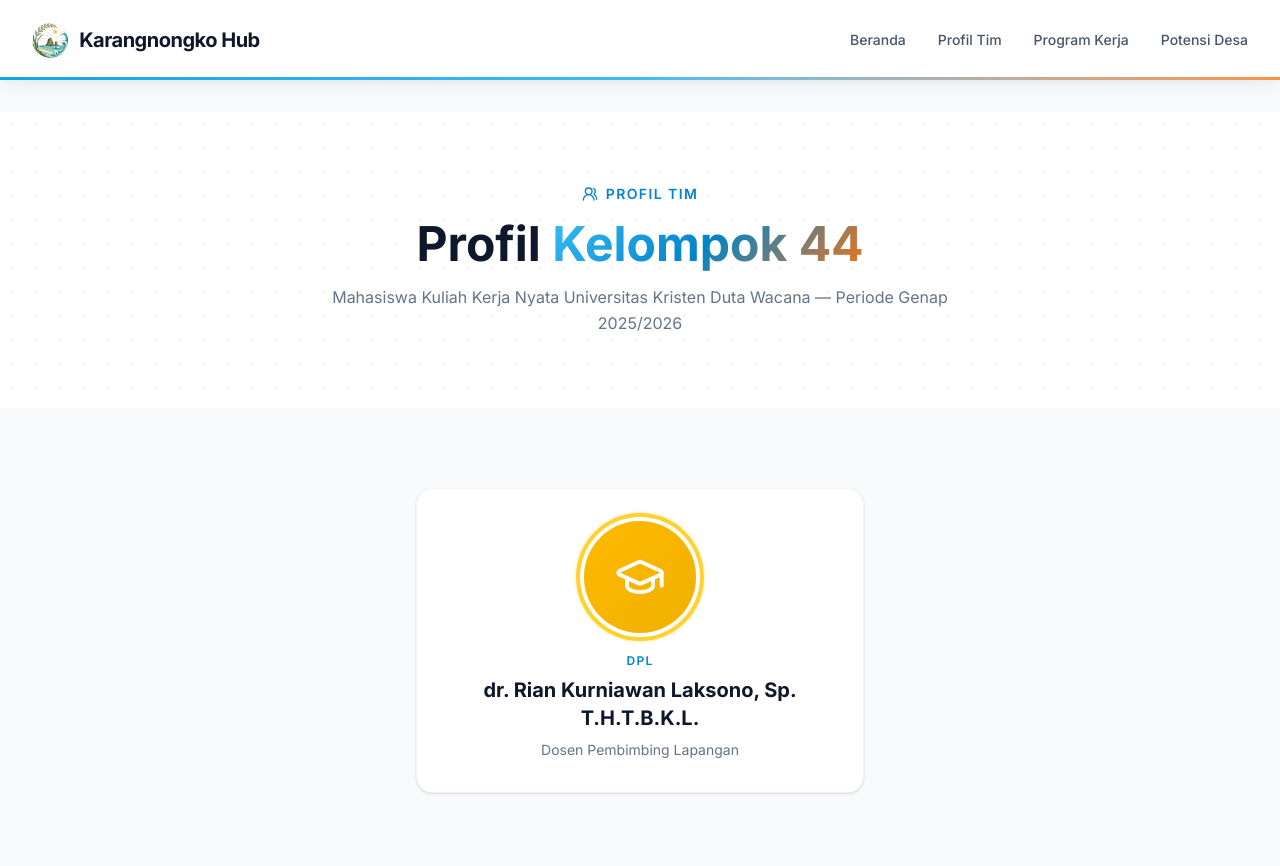
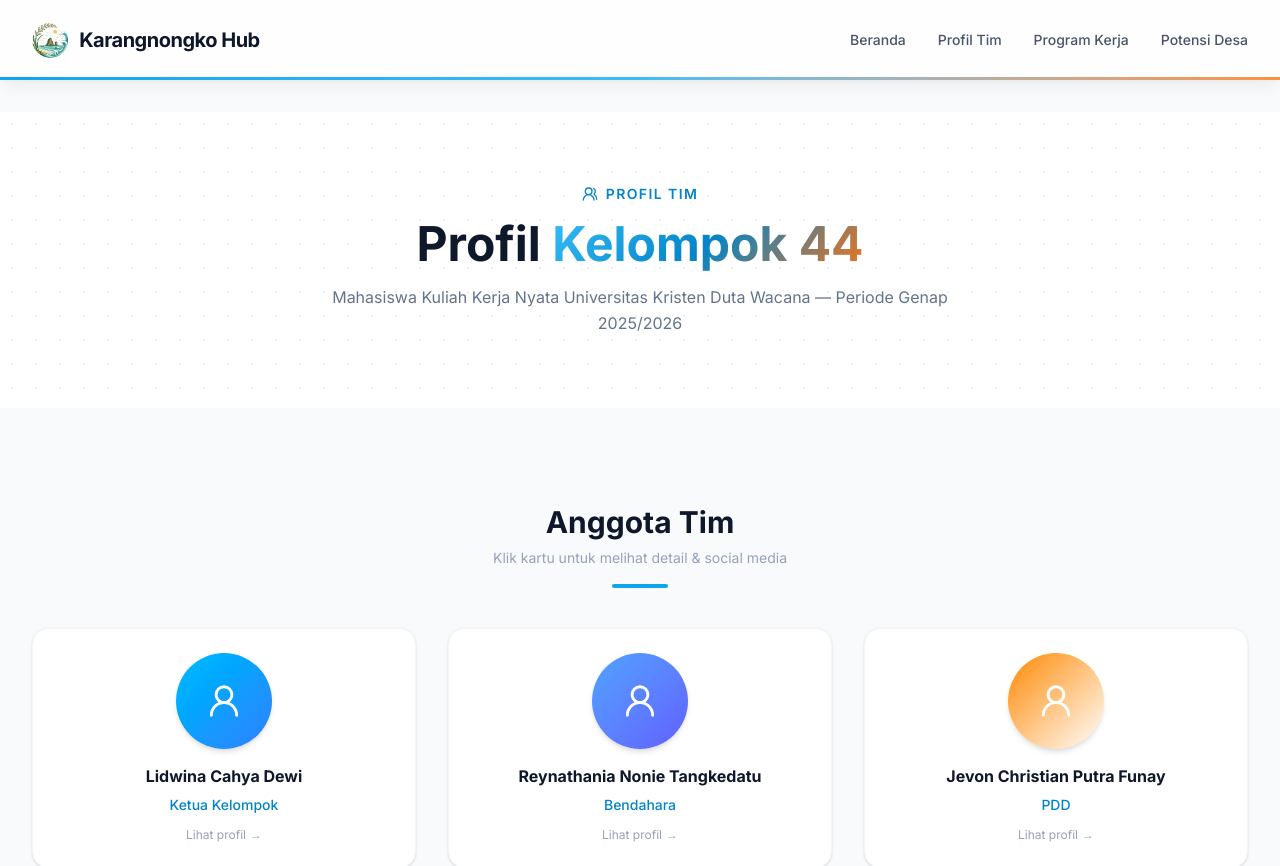
Before and after one commit to JevonFunay/ProkerKKn, a Next.js app: page /tim in a window 1280 px wide. Shown: the top 866 px of the page. Built offline with nearby package versions, Linux system fonts and the light colour scheme.

Commit message:
added social media detail

```diff
--- a/src/components/TimContent.tsx
+++ b/src/components/TimContent.tsx
@@ -1,43 +1,267 @@
 "use client";
 
-import { motion } from "framer-motion";
-import { GraduationCap, UserRound, UsersRound } from "lucide-react";
+import { useState } from "react";
+import { motion, AnimatePresence } from "framer-motion";
+import { UserRound, UsersRound, X, Globe } from "lucide-react";
+
+function IconInstagram({ size = 18 }: { size?: number }) {
+  return (
+    <svg width={size} height={size} viewBox="0 0 24 24" fill="currentColor">
+      <path d="M12 2.163c3.204 0 3.584.012 4.85.07 3.252.148 4.771 1.691 4.919 4.919.058 1.265.069 1.645.069 4.849 0 3.205-.012 3.584-.069 4.849-.149 3.225-1.664 4.771-4.919 4.919-1.266.058-1.644.07-4.85.07-3.204 0-3.584-.012-4.849-.07-3.26-.149-4.771-1.699-4.919-4.92-.058-1.265-.07-1.644-.07-4.849 0-3.204.013-3.583.07-4.849.149-3.227 1.664-4.771 4.919-4.919 1.266-.057 1.645-.069 4.849-.069zm0-2.163c-3.259 0-3.667.014-4.947.072-4.358.2-6.78 2.618-6.98 6.98-.059 1.281-.073 1.689-.073 4.948 0 3.259.014 3.668.072 4.948.2 4.358 2.618 6.78 6.98 6.98 1.281.058 1.689.072 4.948.072 3.259 0 3.668-.014 4.948-.072 4.354-.2 6.782-2.618 6.979-6.98.059-1.28.073-1.689.073-4.948 0-3.259-.014-3.667-.072-4.947-.196-4.354-2.617-6.78-6.979-6.98-1.281-.059-1.69-.073-4.949-.073zm0 5.838c-3.403 0-6.162 2.759-6.162 6.162s2.759 6.163 6.162 6.163 6.162-2.759 6.162-6.163c0-3.403-2.759-6.162-6.162-6.162zm0 10.162c-2.209 0-4-1.79-4-4 0-2.209 1.791-4 4-4s4 1.791 4 4c0 2.21-1.791 4-4 4zm6.406-11.845c-.796 0-1.441.645-1.441 1.44s.645 1.44 1.441 1.44c.795 0 1.439-.645 1.439-1.44s-.644-1.44-1.439-1.44z" />
+    </svg>
+  );
+}
+
+function IconLinkedin({ size = 18 }: { size?: number }) {
+  return (
+    <svg width={size} height={size} viewBox="0 0 24 24" fill="currentColor">
+      <path d="M20.447 20.452h-3.554v-5.569c0-1.328-.027-3.037-1.852-3.037-1.853 0-2.136 1.445-2.136 2.939v5.667H9.351V9h3.414v1.561h.046c.477-.9 1.637-1.85 3.37-1.85 3.601 0 4.267 2.37 4.267 5.455v6.286zM5.337 7.433c-1.144 0-2.063-.926-2.063-2.065 0-1.138.92-2.063 2.063-2.063 1.14 0 2.064.925 2.064 2.063 0 1.139-.925 2.065-2.064 2.065zm1.782 13.019H3.555V9h3.564v11.452zM22.225 0H1.771C.792 0 0 .774 0 1.729v20.542C0 23.227.792 24 1.771 24h20.451C23.2 24 24 23.227 24 22.271V1.729C24 .774 23.2 0 22.222 0h.003z" />
+    </svg>
+  );
+}
 import Navbar from "@/components/Navbar";
 import Footer from "@/components/Footer";
 
-const dpl = {
-  name: "dr. Rian Kurniawan Laksono, Sp. T.H.T.B.K.L.",
-  role: "Dosen Pembimbing Lapangan",
-};
+interface TeamMember {
+  name: string;
+  role: string;
+  instagram: string;
+  linkedin: string;
+  website: string;
+}
 
-const teamMembers = [
-  { name: "Lidwina Cahya Dewi", role: "Ketua Kelompok" },
-  { name: "Reynathania Nonie Tangkedatu", role: "Bendahara" },
-  { name: "Jevon Christian Putra Funay", role: "PDD" },
-  { name: "Elisabeth Liliana Devi", role: "Sekretaris" },
-  { name: "Gatot Subroto Simbolon", role: "Humas" },
-  { name: "Kelpin Saktara Tirta", role: "Perkap" },
+const teamMembers: TeamMember[] = [
+  {
+    name: "Lidwina Cahya Dewi",
+    role: "Ketua Kelompok",
+    instagram: "",
+    linkedin: "",
+    website: "",
+  },
+  {
+    name: "Reynathania Nonie Tangkedatu",
+    role: "Bendahara",
+    instagram: "",
+    linkedin: "",
+    website: "",
+  },
+  {
+    name: "Jevon Christian Putra Funay",
+    role: "PDD",
+    instagram: "",
+    linkedin: "",
+    website: "",
+  },
+  {
+    name: "Elisabeth Liliana Devi",
+    role: "Sekretaris",
+    instagram: "",
+    linkedin: "",
+    website: "",
+  },
+  {
+    name: "Gatot Subroto Simbolon",
+    role: "Humas",
+    instagram: "",
+    linkedin: "",
+    website: "",
+  },
+  {
+    name: "Kelpin Saktara Tirta",
+    role: "Perkap",
+    instagram: "",
+    linkedin: "",
+    website: "",
+  },
 ];
 
 const memberGradients = [
-  "from-emerald-400 to-teal-500",
+  "from-sky-400 to-blue-500",
   "from-blue-400 to-indigo-500",
-  "from-amber-400 to-orange-500",
+  "from-orange-400 to-coral-500",
   "from-rose-400 to-pink-500",
-  "from-purple-400 to-violet-500",
   "from-cyan-400 to-sky-500",
+  "from-violet-400 to-purple-500",
 ];
 
+const memberGradientsBg = [
+  "from-sky-50 to-blue-50",
+  "from-blue-50 to-indigo-50",
+  "from-orange-50 to-amber-50",
+  "from-rose-50 to-pink-50",
+  "from-cyan-50 to-sky-50",
+  "from-violet-50 to-purple-50",
+];
+
+interface MemberModalProps {
+  member: TeamMember | null;
+  index: number;
+  onClose: () => void;
+}
+
+function MemberModal({ member, index, onClose }: MemberModalProps) {
+  if (!member) return null;
+
+  const hasSocial = member.instagram || member.linkedin || member.website;
+
+  const socials = [
+    {
+      key: "instagram",
+      label: "Instagram",
+      url: member.instagram,
+      icon: IconInstagram,
+      color: "bg-gradient-to-br from-pink-500 to-orange-400",
+    },
+    {
+      key: "linkedin",
+      label: "LinkedIn",
+      url: member.linkedin,
+      icon: IconLinkedin,
+      color: "bg-blue-600",
+    },
+    {
+      key: "website",
+      label: "Website",
+      url: member.website,
+      icon: Globe,
+      color: "bg-slate-600",
+    },
+  ];
+
+  return (
+    <AnimatePresence>
+      {member && (
+        <motion.div
+          initial={{ opacity: 0 }}
+          animate={{ opacity: 1 }}
+          exit={{ opacity: 0 }}
+          transition={{ duration: 0.25 }}
+          className="fixed inset-0 z-[100] flex items-end sm:items-center justify-center"
+          role="dialog"
+          aria-modal="true"
+        >
+          {/* Backdrop */}
+          <motion.div
+            initial={{ opacity: 0 }}
+            animate={{ opacity: 1 }}
+            exit={{ opacity: 0 }}
+            className="absolute inset-0 bg-slate-900/60 backdrop-blur-sm"
+            onClick={onClose}
+          />
+
+          {/* Panel */}
+          <motion.div
+            initial={{ y: "100%", opacity: 0 }}
+            animate={{ y: 0, opacity: 1 }}
+            exit={{ y: "100%", opacity: 0 }}
+            transition={{ type: "spring", damping: 30, stiffness: 300 }}
+            className="relative z-10 w-full max-w-sm sm:mx-4 bg-white rounded-t-3xl sm:rounded-3xl overflow-hidden shadow-2xl"
+          >
+            {/* Drag handle (mobile) */}
+            <div className="sm:hidden flex justify-center pt-3 pb-1">
+              <div className="w-10 h-1 rounded-full bg-slate-200" />
+            </div>
+
+            {/* Close button */}
+            <button
+              onClick={onClose}
+              className="absolute top-4 right-4 z-20 w-9 h-9 bg-slate-100 hover:bg-slate-200 rounded-full flex items-center justify-center transition-all duration-200 hover:rotate-90 cursor-pointer"
+              aria-label="Tutup"
+            >
+              <X size={18} className="text-slate-600" />
+            </button>
+
+            {/* Header gradient strip */}
+            <div
+              className={`bg-gradient-to-br ${memberGradientsBg[index % memberGradients.length]} px-6 pt-6 pb-8 text-center`}
+            >
+              {/* Avatar */}
+              <div
+                className={`w-24 h-24 mx-auto rounded-full bg-gradient-to-br ${memberGradients[index % memberGradients.length]} flex items-center justify-center shadow-lg mb-4`}
+              >
+                <UserRound size={44} className="text-white" strokeWidth={1.6} />
+              </div>
+              <h2 className="font-bold text-xl text-slate-900 leading-snug">
+                {member.name}
+              </h2>
+              <span className="inline-block mt-2 text-xs font-semibold text-primary-600 bg-primary-50 border border-primary-100 px-3 py-1 rounded-full">
+                {member.role}
+              </span>
+            </div>
+
+            {/* Social Media Links */}
+            <div className="px-6 py-6">
+              <p className="text-xs font-semibold text-slate-400 uppercase tracking-widest mb-4">
+                Social Media
+              </p>
+
+              {hasSocial ? (
+                <div className="space-y-3">
+                  {socials
+                    .filter((s) => s.url)
+                    .map((social) => {
+                      const Icon = social.icon;
+                      return (
+                        <motion.a
+                          key={social.key}
+                          href={social.url}
+                          target="_blank"
+                          rel="noopener noreferrer"
+                          whileHover={{ x: 4 }}
+                          whileTap={{ scale: 0.97 }}
+                          className="flex items-center gap-3 p-3 rounded-xl border border-slate-100 hover:border-primary-200 hover:bg-primary-50 transition-colors duration-200 group"
+                        >
+                          <div
+                            className={`w-9 h-9 ${social.color} rounded-lg flex items-center justify-center flex-shrink-0 shadow-sm`}
+                          >
+                            <Icon size={18} className="text-white" />
+                          </div>
+                          <div className="flex-1 min-w-0">
+                            <p className="text-xs text-slate-400 font-medium">
+                              {social.label}
+                            </p>
+                            <p className="text-sm font-semibold text-slate-700 group-hover:text-primary-600 truncate transition-colors">
+                              {social.url.replace(/^https?:\/\/(www\.)?/, "")}
+                            </p>
+                          </div>
+                        </motion.a>
+                      );
+                    })}
+                </div>
+              ) : (
+                <div className="text-center py-6 text-slate-400">
+                  <div className="w-12 h-12 bg-slate-100 rounded-full flex items-center justify-center mx-auto mb-3">
+                    <Globe size={22} className="text-slate-300" />
+                  </div>
+                  <p className="text-sm">Belum ada social media yang ditambahkan.</p>
+                </div>
+              )}
+            </div>
+          </motion.div>
+        </motion.div>
+      )}
+    </AnimatePresence>
+  );
+}
+
 export default function TimContent() {
+  const [selected, setSelected] = useState<{ member: TeamMember; index: number } | null>(null);
+
   return (
     <>
       <Navbar />
+
+      {/* Member detail modal */}
+      <MemberModal
+        member={selected?.member ?? null}
+        index={selected?.index ?? 0}
+        onClose={() => setSelected(null)}
+      />
+
       <main className="min-h-screen bg-slate-50 pt-24 lg:pt-28">
         {/* Header */}
         <section className="bg-white relative overflow-hidden">
-          {/* Background dot pattern */}
           <div className="absolute inset-0 bg-dot-grid opacity-60 pointer-events-none" />
-
           <div className="relative max-w-7xl mx-auto px-4 sm:px-6 lg:px-8 py-14 lg:py-18 text-center">
             <motion.div
               initial={{ opacity: 0, y: 20 }}
@@ -69,50 +293,8 @@ export default function TimContent() {
           </div>
         </section>
 
-        {/* DPL */}
-        <section className="py-14 lg:py-20">
-          <div className="max-w-7xl mx-auto px-4 sm:px-6 lg:px-8">
-            <motion.div
-              initial={{ opacity: 0, scale: 0.92, y: 24 }}
-              whileInView={{ opacity: 1, scale: 1, y: 0 }}
-              viewport={{ once: true, margin: "-60px" }}
-              transition={{ duration: 0.6, type: "spring", stiffness: 120 }}
-              className="max-w-md mx-auto"
-            >
-              <motion.div
-                whileHover={{
-                  y: -6,
-                  boxShadow: "0 20px 40px -8px rgba(5,150,105,0.2)",
-                  transition: { duration: 0.3 },
-                }}
-                className="bg-white border border-slate-100 rounded-2xl shadow-sm p-8 text-center"
-              >
-                {/* Gold-ringed avatar */}
-                <div className="relative w-28 h-28 mx-auto mb-5">
-                  <div className="w-full h-full rounded-full bg-gradient-to-br from-amber-400 to-yellow-500 flex items-center justify-center ring-4 ring-amber-300 ring-offset-4">
-                    <GraduationCap size={52} className="text-white" strokeWidth={1.8} />
-                  </div>
-                  {/* Animated ring pulse */}
-                  <motion.div
-                    animate={{ scale: [1, 1.15, 1], opacity: [0.5, 0, 0.5] }}
-                    transition={{ repeat: Infinity, duration: 2.5, ease: "easeInOut" }}
-                    className="absolute inset-0 rounded-full ring-4 ring-amber-300"
-                  />
-                </div>
-                <p className="text-xs font-semibold text-primary-600 uppercase tracking-widest mb-2">
-                  DPL
-                </p>
-                <h2 className="font-bold text-xl text-slate-900 leading-snug">
-                  {dpl.name}
-                </h2>
-                <p className="text-sm text-slate-500 mt-2">{dpl.role}</p>
-              </motion.div>
-            </motion.div>
-          </div>
-        </section>
-
         {/* Team Members */}
-        <section className="pb-20 lg:pb-28">
+        <section className="py-16 lg:py-24">
           <div className="max-w-7xl mx-auto px-4 sm:px-6 lg:px-8">
             <motion.div
               initial={{ opacity: 0, y: 20 }}
@@ -124,12 +306,15 @@ export default function TimContent() {
               <h2 className="font-bold text-2xl sm:text-3xl text-slate-900">
                 Anggota Tim
               </h2>
+              <p className="text-slate-400 text-sm mt-2">
+                Klik kartu untuk melihat detail & social media
+              </p>
               <div className="w-14 h-1 bg-primary-500 rounded-full mx-auto mt-4" />
             </motion.div>
 
             <div className="grid grid-cols-2 lg:grid-cols-3 gap-4 sm:gap-6 lg:gap-8">
               {teamMembers.map((member, i) => (
-                <motion.article
+                <motion.button
                   key={member.name}
                   initial={{ opacity: 0, y: 32 }}
                   whileInView={{ opacity: 1, y: 0 }}
@@ -137,14 +322,16 @@ export default function TimContent() {
                   transition={{ duration: 0.5, delay: i * 0.08 }}
                   whileHover={{
                     y: -6,
-                    boxShadow: "0 16px 32px -8px rgba(5,150,105,0.15)",
+                    boxShadow: "0 16px 32px -8px rgba(2,132,199,0.18)",
                     transition: { duration: 0.25 },
                   }}
-                  className="bg-white border border-slate-100 rounded-2xl shadow-sm p-5 sm:p-6 text-center"
+                  whileTap={{ scale: 0.97 }}
+                  onClick={() => setSelected({ member, index: i })}
+                  className="bg-white border border-slate-100 rounded-2xl shadow-sm p-5 sm:p-6 text-center cursor-pointer w-full group hover:border-primary-200 transition-colors duration-200"
                 >
                   {/* Colored gradient avatar */}
                   <div
-                    className={`w-20 h-20 sm:w-24 sm:h-24 mx-auto rounded-full bg-gradient-to-br ${memberGradients[i]} flex items-center justify-center mb-4 shadow-md`}
+                    className={`w-20 h-20 sm:w-24 sm:h-24 mx-auto rounded-full bg-gradient-to-br ${memberGradients[i % memberGradients.length]} flex items-center justify-center mb-4 shadow-md group-hover:scale-105 transition-transform duration-300`}
                   >
                     <UserRound size={38} className="text-white" strokeWidth={1.8} />
                   </div>
@@ -154,7 +341,11 @@ export default function TimContent() {
                   <p className="text-xs sm:text-sm text-primary-600 font-medium mt-2">
                     {member.role}
                   </p>
-                </motion.article>
+                  <p className="text-xs text-slate-400 mt-3 flex items-center justify-center gap-1">
+                    <span>Lihat profil</span>
+                    <span className="group-hover:translate-x-1 transition-transform duration-200 inline-block">→</span>
+                  </p>
+                </motion.button>
               ))}
             </div>
           </div>
```
